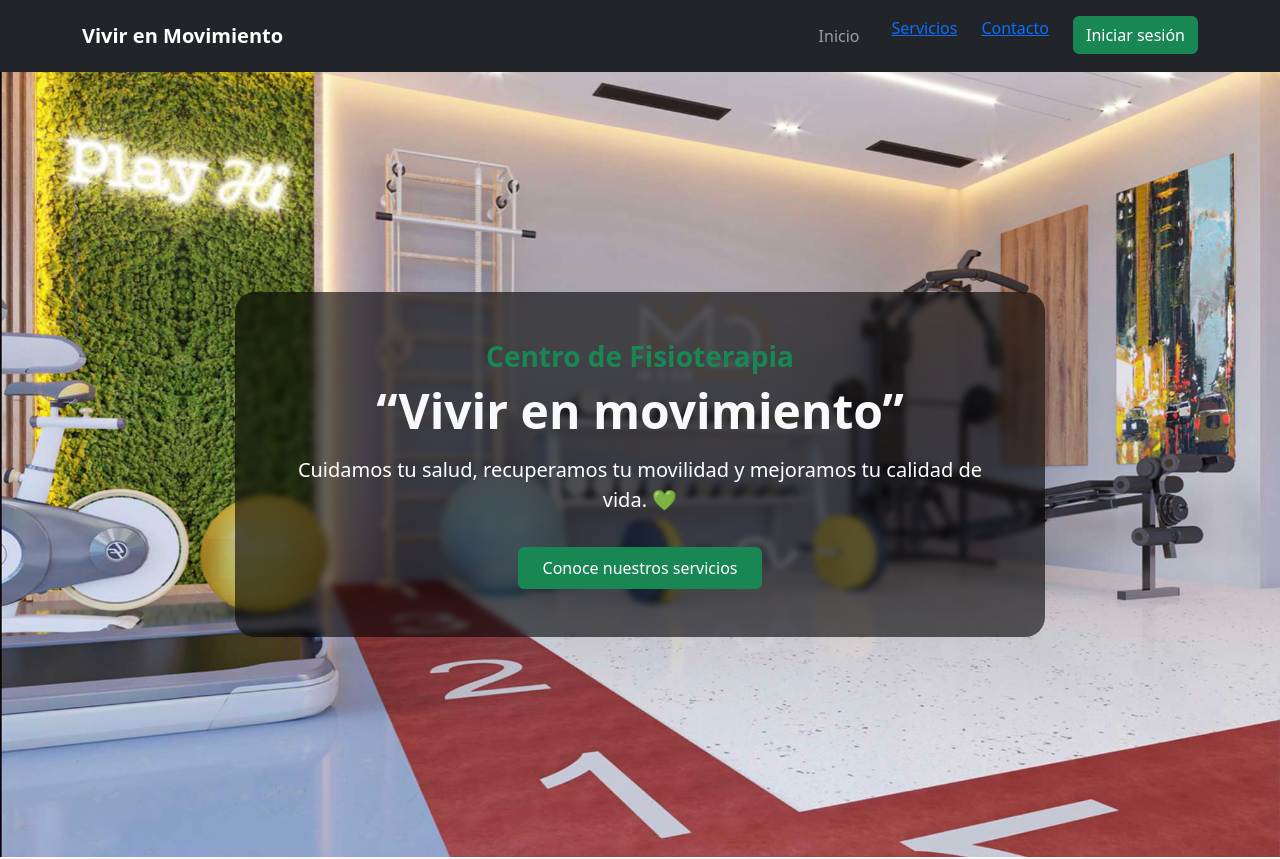
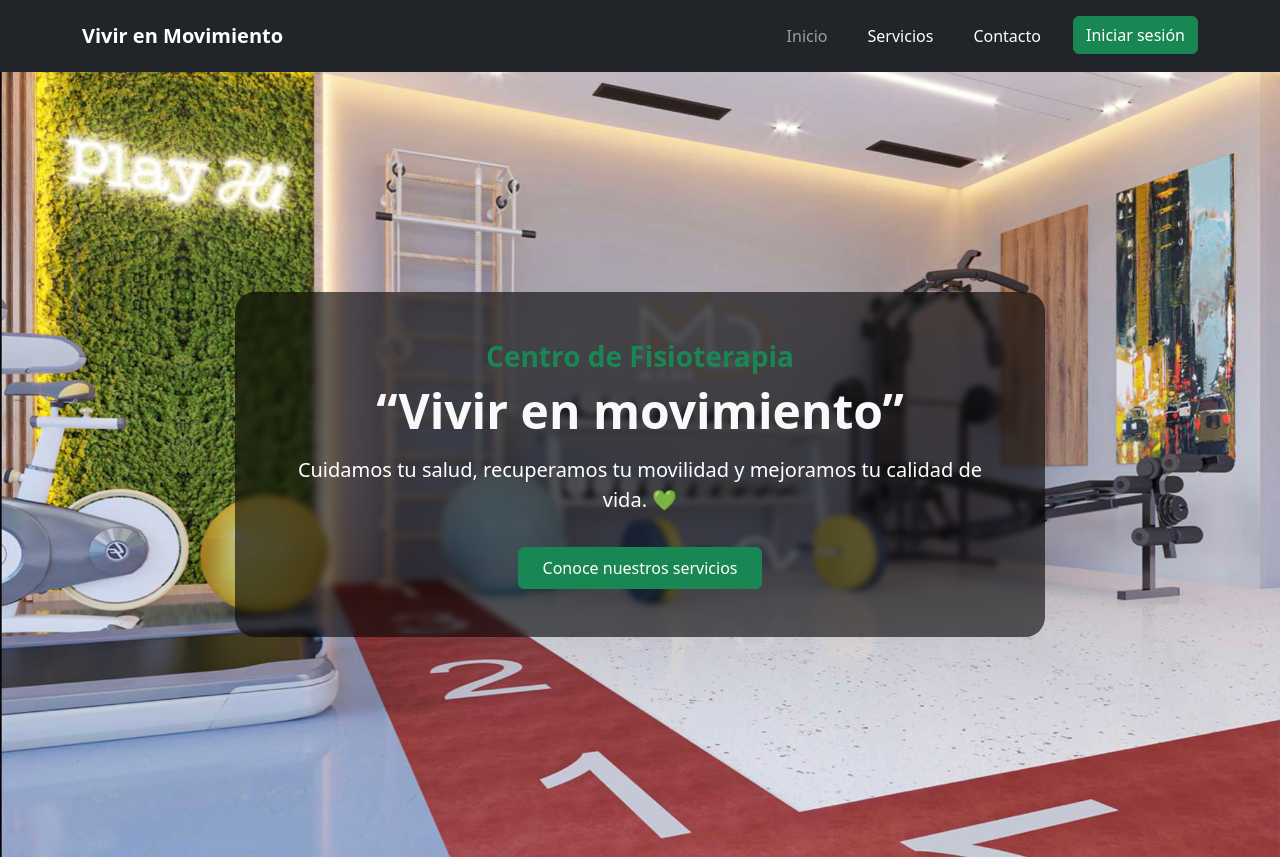
Before and after one commit to LuisCondori98/frontfisio, a React (Vite) app: page / in a window 1280 px wide. Shown: the top 859 px of the page. Built offline with nearby package versions, Linux system fonts and the light colour scheme; no server answers.

Commit message:
navbar css 2.0

```diff
--- a/src/components/NavBar/NavBar.jsx
+++ b/src/components/NavBar/NavBar.jsx
@@ -44,15 +44,15 @@ const NavBar = () => {
             </li>
 
             <li className="nav-item">
-              <Link className={({isActive}) => isActive ? "nav-link btn btn-light" : "nav-link text-white"} to="/servicios" onClick={cerrarMenu}>
+              <NavLink className={({isActive}) => isActive ? "nav-link btn btn-light" : "nav-link text-white"} to="/servicios" onClick={cerrarMenu}>
                 Servicios
-              </Link>
+              </NavLink>
             </li>
 
             <li className="nav-item">
-              <Link className={({isActive}) => isActive ? "nav-link btn btn-light" : "nav-link text-white"} to="/contacto" onClick={cerrarMenu}>
+              <NavLink className={({isActive}) => isActive ? "nav-link btn btn-light" : "nav-link text-white"} to="/contacto" onClick={cerrarMenu}>
                 Contacto
-              </Link>
+              </NavLink>
             </li>
 
             {isAuthenticated ? (
```
